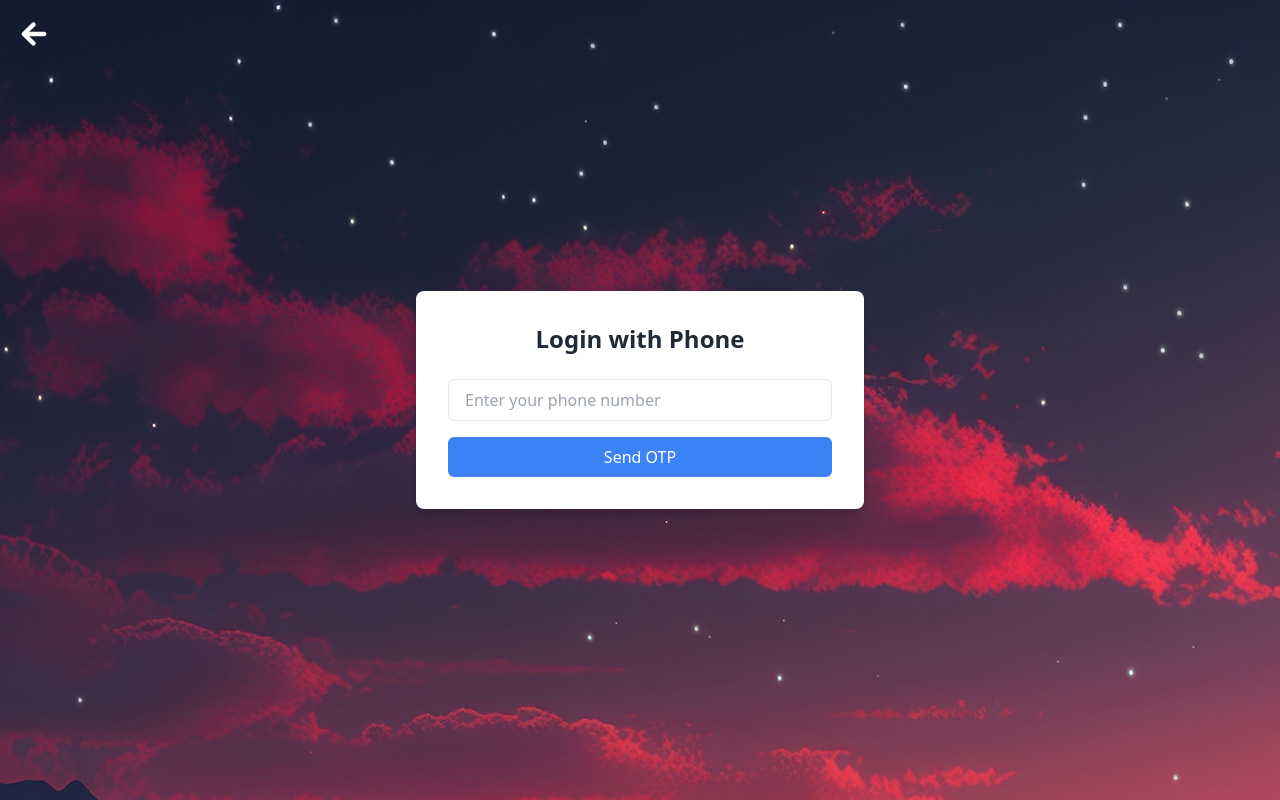
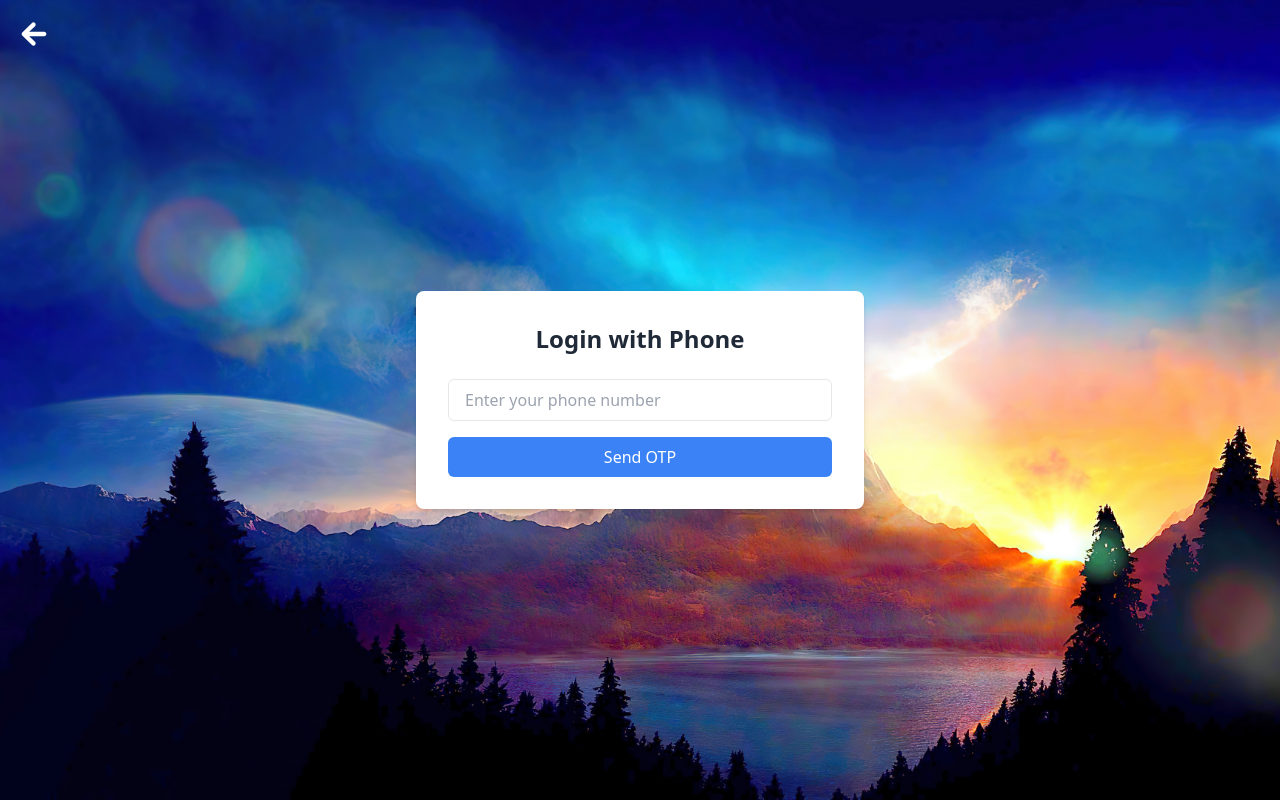
Before and after one commit to LengLKR/daily-boost23, a Next.js app: page /phoneLogin in a window 1280 px wide. Built offline with nearby package versions, Linux system fonts and the light colour scheme.

Commit message:
ตกแต่งหน้าต่างๆให้สวยขึ้น

```diff
--- a/src/pages/ForgetPassword.js
+++ b/src/pages/ForgetPassword.js
@@ -49,6 +49,8 @@ const ForgetPassword = () => {
       className="flex flex-col items-center justify-center min-h-screen bg-cover bg-center"
       style={{
         backgroundImage: "url('Forget_password.jpg')",
+        backgroundSize: "cover",
+        backgroundPosition: "center",
       }}
     >
       <div>
@@ -56,7 +58,7 @@ const ForgetPassword = () => {
           className="fixed top-4 left-4 z-50 text-4xl text-black underline hover:text-white transition-colors font-serif"
           onClick={BackToLogin}
         >
-         <IoMdArrowRoundBack />
+          <IoMdArrowRoundBack />
         </button>
       </div>
       <div className="w-full max-w-md p-6 bg-black rounded-lg shadow-md">
--- a/src/pages/addAndHistory.js
+++ b/src/pages/addAndHistory.js
@@ -266,7 +266,11 @@ const AddAndHistory = () => {
   return (
     <div
       className="flex flex-col items-center justify-center min-h-screen bg-cover bg-center"
-      style={{ backgroundImage: "url('addAndHistory.jpg')" }}
+      style={{
+        backgroundImage: "url('addAndHistory.jpg')",
+        backgroundSize: "cover",
+        backgroundPosition: "center",
+      }}
     >
       <div>
         <div className="fixed top-4 left-4 flex items-center space-x-4">
@@ -320,7 +324,8 @@ const AddAndHistory = () => {
           {showRecommend && (
             <div className="fixed inset-0 flex items-center justify-center bg-black bg-opacity-50 z-50">
               <div className="bg-white p-6 rounded-lg shadow-xl max-w-md mx-auto border border-purple-400">
-                <h2 className="text-xl text-left font-serif text-purple-600 mb-4">
+
+                <h2 className="text-xl text-left font-serif text-blue-500 mb-4">
                   ข้อความแนะนำ
                 </h2>
                 <p className="text-gray-800 font-serif">
--- a/src/pages/index.js
+++ b/src/pages/index.js
@@ -222,7 +222,6 @@ export default function Home() {
     }
   };
 
-
   const loginWithPhone = () => {
     router.push("/phoneLogin");
   };
@@ -234,7 +233,11 @@ export default function Home() {
   return (
     <div
       className="flex flex-col items-center justify-center min-h-screen bg-cover bg-center"
-      style={{ backgroundImage: "url('bg_index.png')" }}
+      style={{
+        backgroundImage: "url('bg_index.png')",
+        backgroundSize: "cover",
+        backgroundPosition: "center",
+      }}
     >
       <div className="fixed top-4 right-4 flex items-center space-x-4">
         {isLoggedIn ? (
--- a/src/pages/phoneLogin.js
+++ b/src/pages/phoneLogin.js
@@ -112,18 +112,21 @@ const PhoneLogin = () => {
     router.push("/?showLogin=true");
   };
 
-
   return (
     <div
       className="min-h-screen flex items-center justify-center bg-gray-100"
-      style={{ backgroundImage: "url('withPhone.jpg')" }}
+      style={{
+        backgroundImage: "url('withPhone.jpg')",
+        backgroundSize: "cover",
+        backgroundPosition: "center",
+      }}
     >
-        <div>
+      <div>
         <button
           className="fixed top-4 left-4 z-50 text-4xl text-white underline hover:text-blue-800 transition-colors font-serif"
           onClick={BackToLogin}
         >
-         <IoMdArrowRoundBack />
+          <IoMdArrowRoundBack />
         </button>
       </div>
       <div className="bg-white p-8 rounded-lg shadow-md w-full max-w-md">
```
Also changed, not shown: public/withPhone.jpg.
